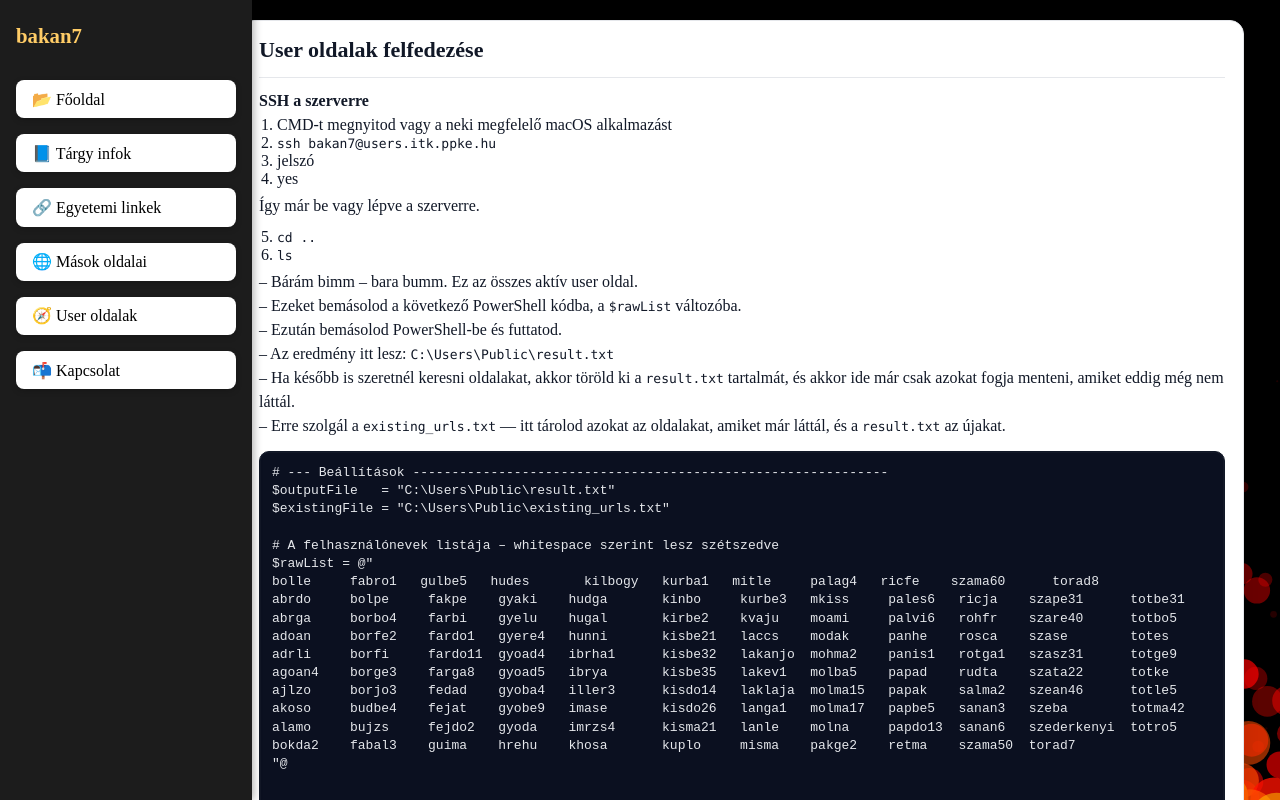
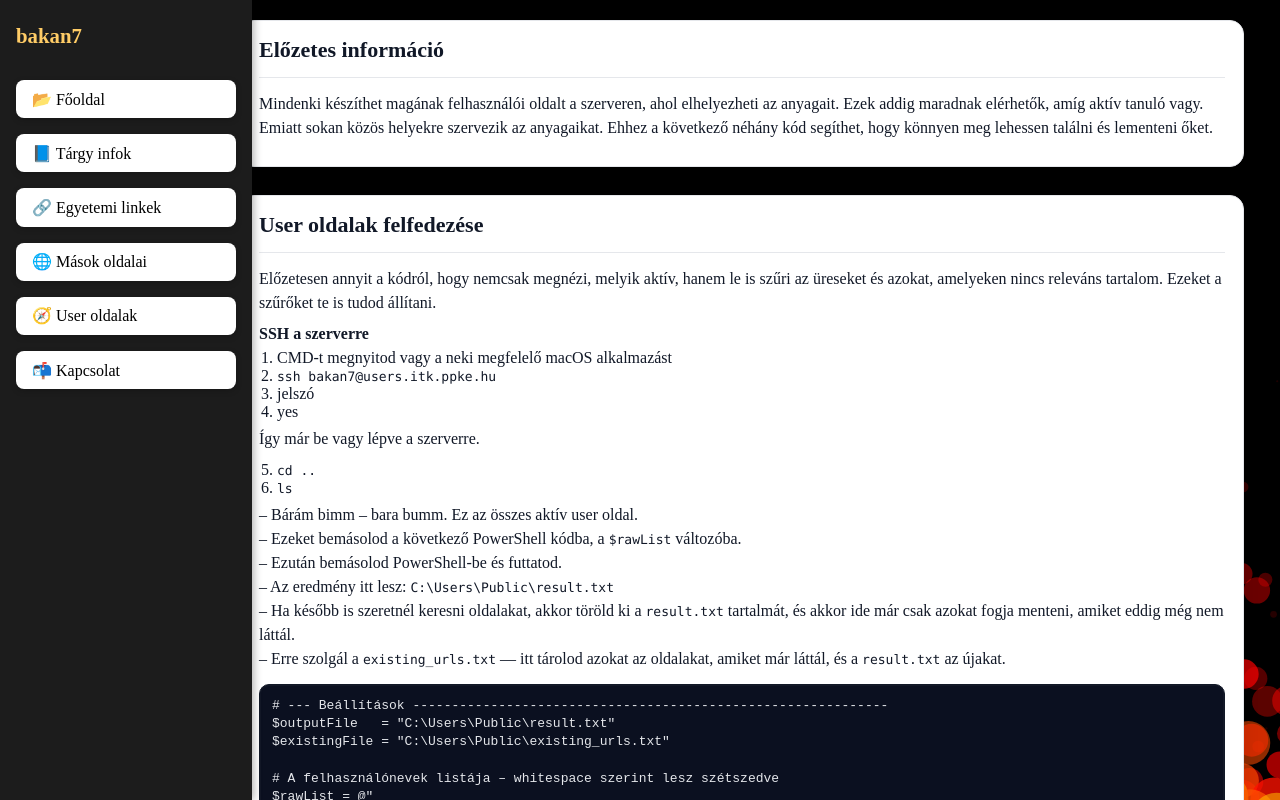
Before and after one commit to Andrssss/MyWebsite, a React (Vite) app: page /User_oldalak in a window 1280 px wide. Shown: the top 800 px of the page. Built offline with nearby package versions, Linux system fonts and the light colour scheme.

Commit message:
new info

```diff
--- a/src/User_pages.tsx
+++ b/src/User_pages.tsx
@@ -8,12 +8,33 @@ const User_pages = () => {
         // ✅ Full-page white background + readable text color
         <div className="others-ll">
 
+
+            {/* NOTE #0 */}
+            <div className="others-ll__noteWrap" aria-live="polite">
+                <section className="others-ll__note" aria-labelledby="quota-note-title-2">
+                    <h3 id="quota-note-title-2">Előzetes információ</h3>
+                    <hr />
+                    <p>
+                        Mindenki készíthet magának felhasználói oldalt a szerveren, ahol elhelyezheti az anyagait.
+                        Ezek addig maradnak elérhetők, amíg aktív tanuló vagy. Emiatt sokan közös helyekre szervezik az anyagaikat.
+                        Ehhez a következő néhány kód segíthet, hogy könnyen meg lehessen találni és lementeni őket.
+                    </p>
+
+
+
+                </section>
+            </div>
+
+
+
             {/* NOTE #1 */}
             <div className="others-ll__noteWrap" aria-live="polite">
 
                 <section className="others-ll__note" aria-labelledby="quota-note-title">
                     <h3 id="quota-note-title">User oldalak felfedezése</h3>
                     <hr />
+                    <p>Előzetesen annyit a kódról, hogy nemcsak megnézi, melyik aktív, hanem le is szűri az üreseket és azokat, amelyeken nincs releváns tartalom. Ezeket a szűrőket te is tudod állítani. </p>
+
                     <h4 style={{ margin: '6px 0' }}>SSH a szerverre</h4>
                     <ol className="steps">
                         <li>CMD-t megnyitod vagy a neki megfelelő macOS alkalmazást</li>
```
